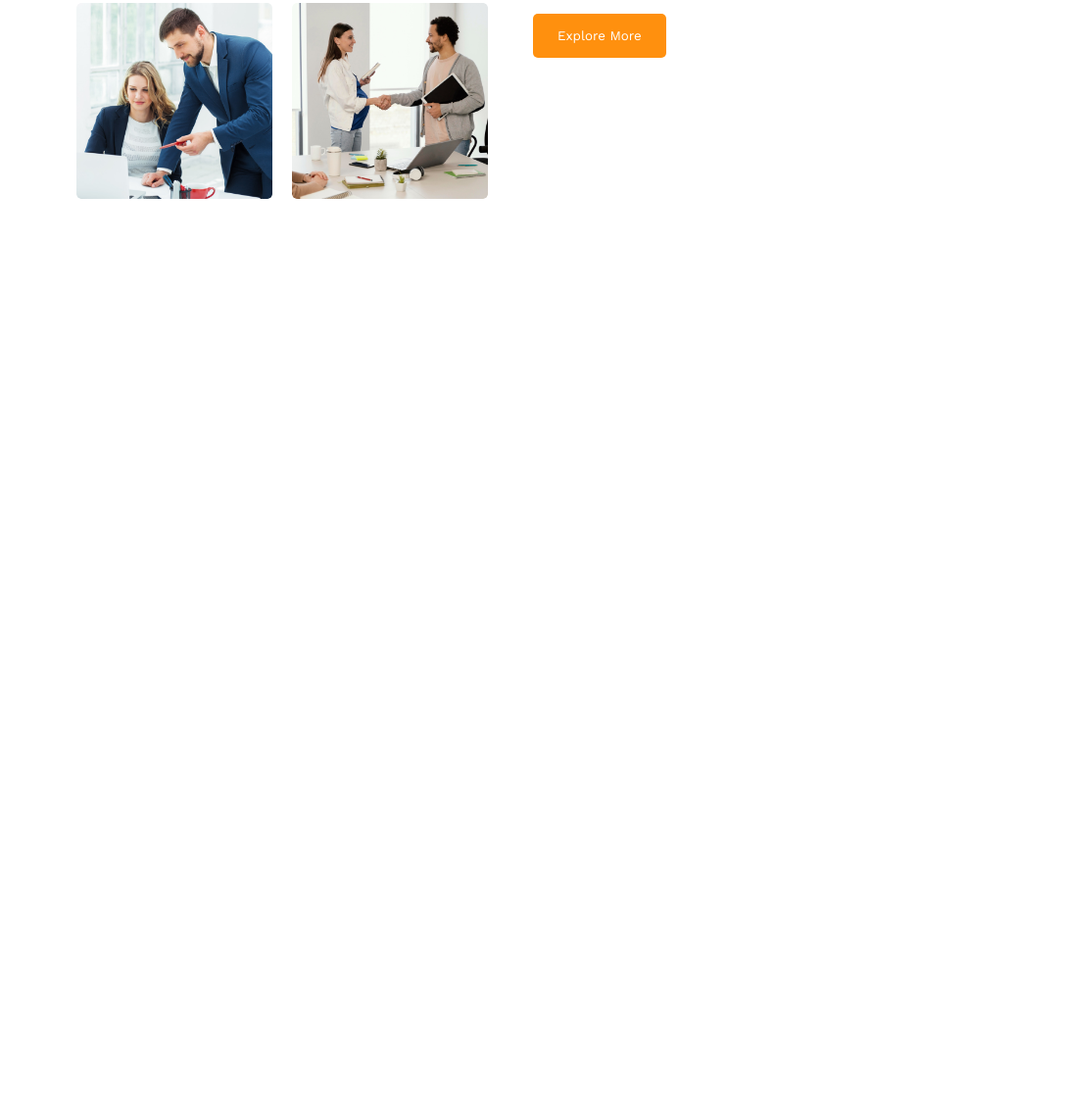
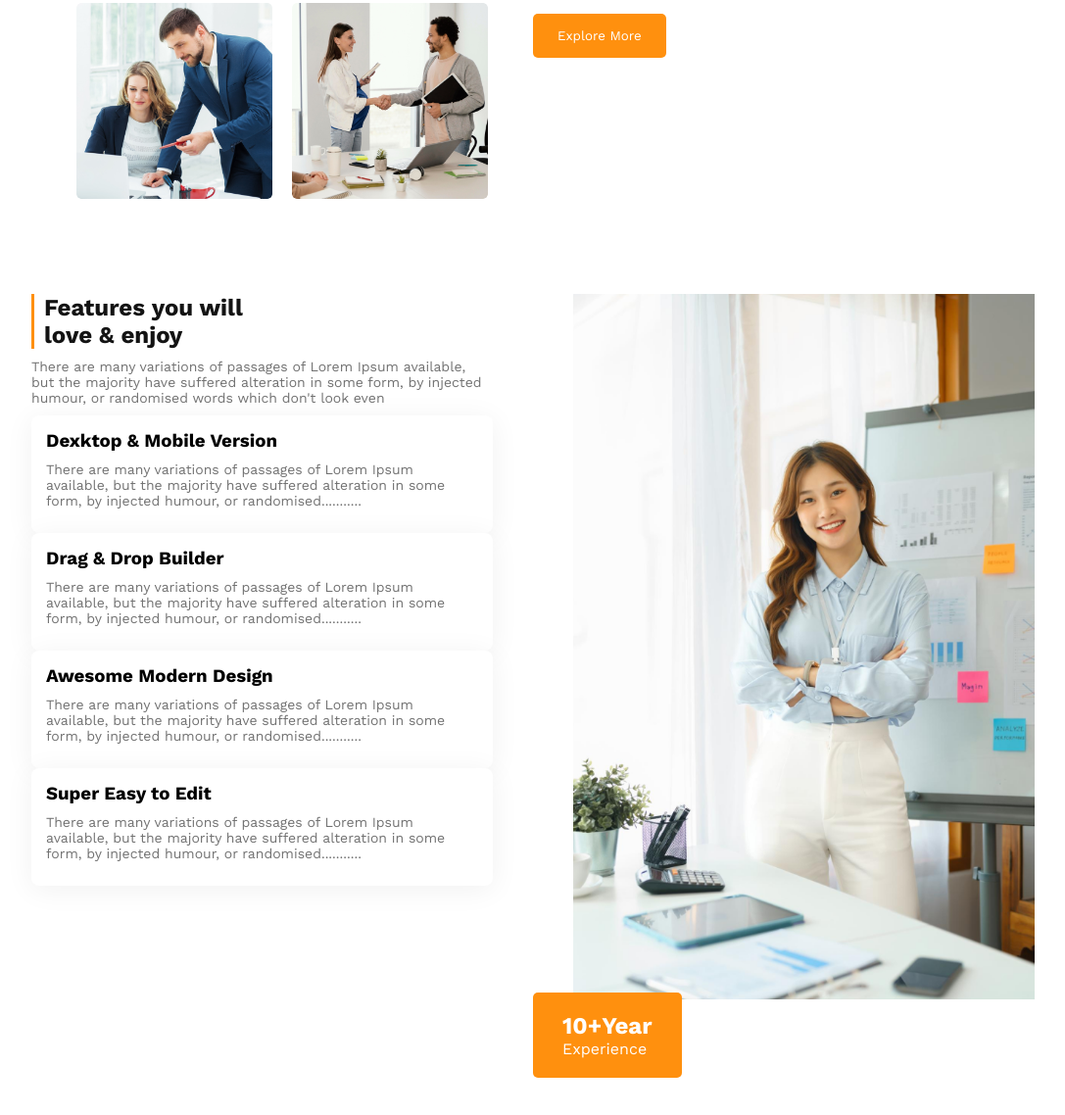
Before and after one commit to mdfaysal7082/Hero-Assign-2, a plain HTML site: page index.html in a window 1280 px wide. Shown: the part 1387-2525 px from the top of the page at 98% size, without its empty margins (96-1183 px from the left). Before the commit the page ends 1687 px from the top, so only its background shows below. Drawn offline with nearby package versions, Linux system fonts and the light colour scheme.

Commit message:
Experience area added

```diff
--- a/index.html
+++ b/index.html
@@ -51,9 +51,43 @@
                         <button>Explore More</button>
                     </div>
                 </div>
-            </div><!--g-->
+            </div><!--============Features-Area End============-->
         </div>
-        <div class="experience"></div><!--============Experience-Area End============-->
+        <div class="experience-container">
+            <div class="experience">
+
+                    <div class="experience-content">
+                        <h2>Features you will<br> love & enjoy</h2>
+                        <p>There are many variations of passages of Lorem Ipsum available, but the majority have suffered alteration in some form, by injected humour, or randomised words which don't look even</p>
+                        <div class="experience-item">
+                            <h3>Dexktop & Mobile Version</h3>
+                            <p>There are many variations of passages of Lorem Ipsum available, but the majority have suffered alteration in some form, by injected humour, or randomised...........</p>
+                        </div>
+                        <div class="experience-item">
+                            <h3>Drag & Drop Builder</h3>
+                            <p>There are many variations of passages of Lorem Ipsum available, but the majority have suffered alteration in some form, by injected humour, or randomised...........</p>
+                        </div>
+                        <div class="experience-item">
+                            <h3>Awesome Modern Design</h3>
+                            <p>There are many variations of passages of Lorem Ipsum available, but the majority have suffered alteration in some form, by injected humour, or randomised...........</p>
+                        </div>
+                        <div class="experience-item">
+                            <h3>Super Easy to Edit</h3>
+                            <p>There are many variations of passages of Lorem Ipsum available, but the majority have suffered alteration in some form, by injected humour, or randomised...........</p>
+                        </div>
+                    </div>
+
+
+                    <div class="experience-img">
+
+                    </div>
+
+            </div>
+            <div class="button">
+                <h2>10+Year</h2>
+                <p>Experience</p>
+            </div>
+        </div><!--============Experience-Area End============-->
         <div class="fact"></div><!--============Fact-Area End============-->
         <div class="sponspor"></div><!--============Sponspor-Area End============-->
     </main>
--- a/style.css
+++ b/style.css
@@ -121,3 +121,53 @@ nav ul li{
     padding: 15px 25px;
 }
 /*============Features-Area End============*/
+.experience-container{
+    height: 100vh;
+    margin: 40px 0;
+    display: flex;
+    flex-direction: column;
+    align-items: center;
+    position: relative;
+}
+.experience{
+    height: 90vh;
+    width: 80%;
+    display: flex;
+    justify-content: space-between;
+}
+.experience-content{
+    width: 46%;
+}
+.experience-content h2{
+    color: #131313;
+    border-left: 3px solid #FF900E;
+    padding-left: 10px;
+}
+.experience-content p{
+    font-size: 14px;
+    color: #727272;
+    margin: 10px 0;
+}
+.experience-item{
+    background: #FFFFFF;
+    box-shadow: 0px 4px 30px rgba(0, 0, 0, 0.06);
+    border-radius: 8px;
+    padding: 15px;
+}
+.experience-img{
+    background-image: url(images/architect.png);
+    background-position: center;
+    background-size: cover;
+    width: 46%;
+}
+
+.experience-container .button{
+    position: absolute;
+    color: #FFFFFF;
+    left: 50%;
+    bottom: 0;
+    background: #FF900E;
+    border-radius: 5px;
+    padding: 20px 30px;
+}
+/*============Experience-Area End============*/
```
